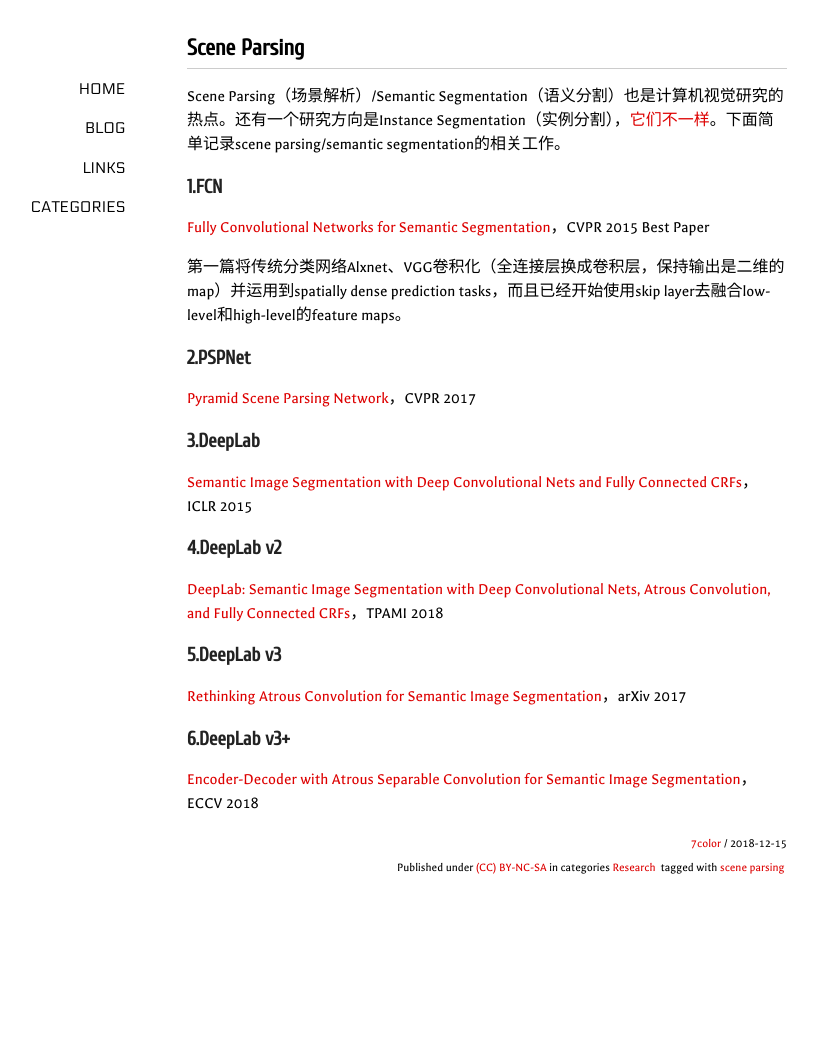
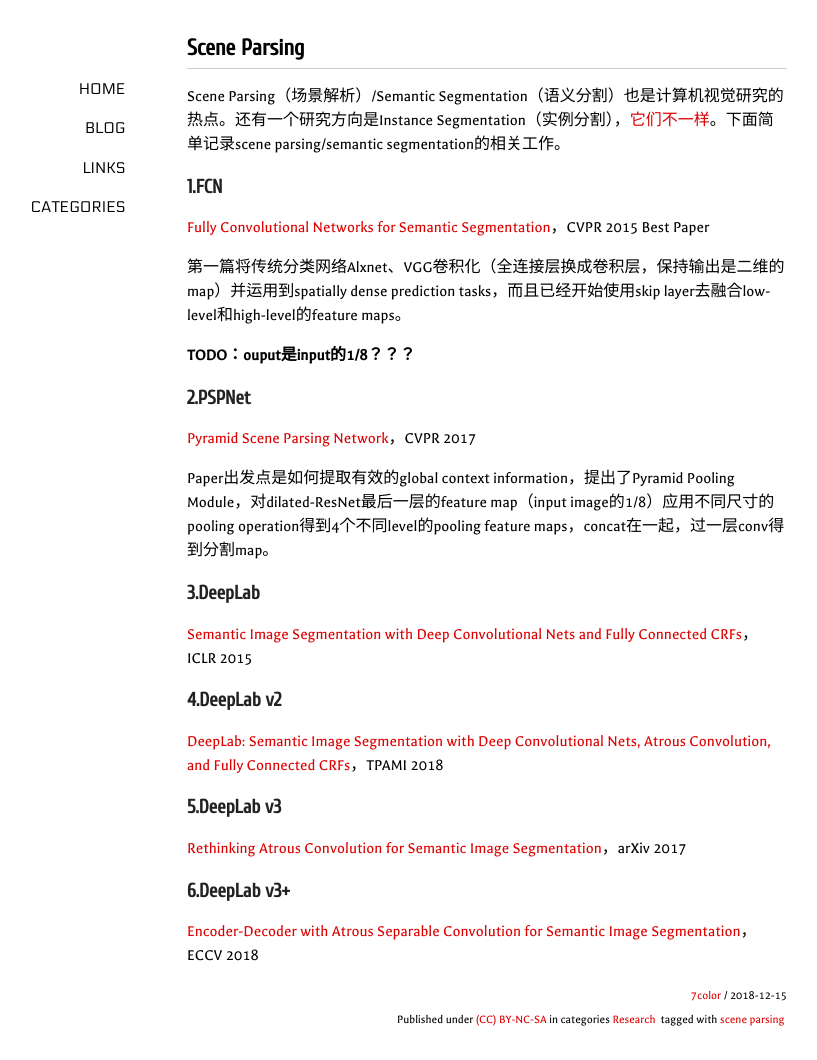
Before and after one commit to 7color94/7color94.github.io, a Jekyll site: the page built from _posts/2018-12-15-scene-parsing.md, in a window 1280 px wide. Shown: the whole page, without its empty margins (153-970 px from the left). Built offline with Jekyll 4.4.1, drawn with Linux system fonts in a browser that asks for light colours; nearby versions of some CDN libraries; comment, search, counter and statistics services are not loaded; before the commit the page ends 908 px from its top, so only the background shows below that.

Commit message:
scene parsing

```diff
--- a/_posts/2018-12-15-scene-parsing.md
+++ b/_posts/2018-12-15-scene-parsing.md
@@ -15,9 +15,13 @@ Scene Parsing（场景解析）/Semantic Segmentation（语义分割）也是计
 
 第一篇将传统分类网络Alxnet、VGG卷积化（全连接层换成卷积层，保持输出是二维的map）并运用到spatially dense prediction tasks，而且已经开始使用skip layer去融合low-level和high-level的feature maps。
 
+**TODO：ouput是input的1/8？？？**
+
 ### 2.PSPNet
 
 [Pyramid Scene Parsing Network](https://arxiv.org/pdf/1612.01105.pdf)，CVPR 2017
+
+Paper出发点是如何提取有效的global context information，提出了Pyramid Pooling Module，对dilated-ResNet最后一层的feature map（input image的1/8）应用不同尺寸的pooling operation得到4个不同level的pooling feature maps，concat在一起，过一层conv得到分割map。
 
 ### 3.DeepLab
 
```
Also changed, not shown: _posts/2018-09-08-cnns.md (+2 -2 lines).
